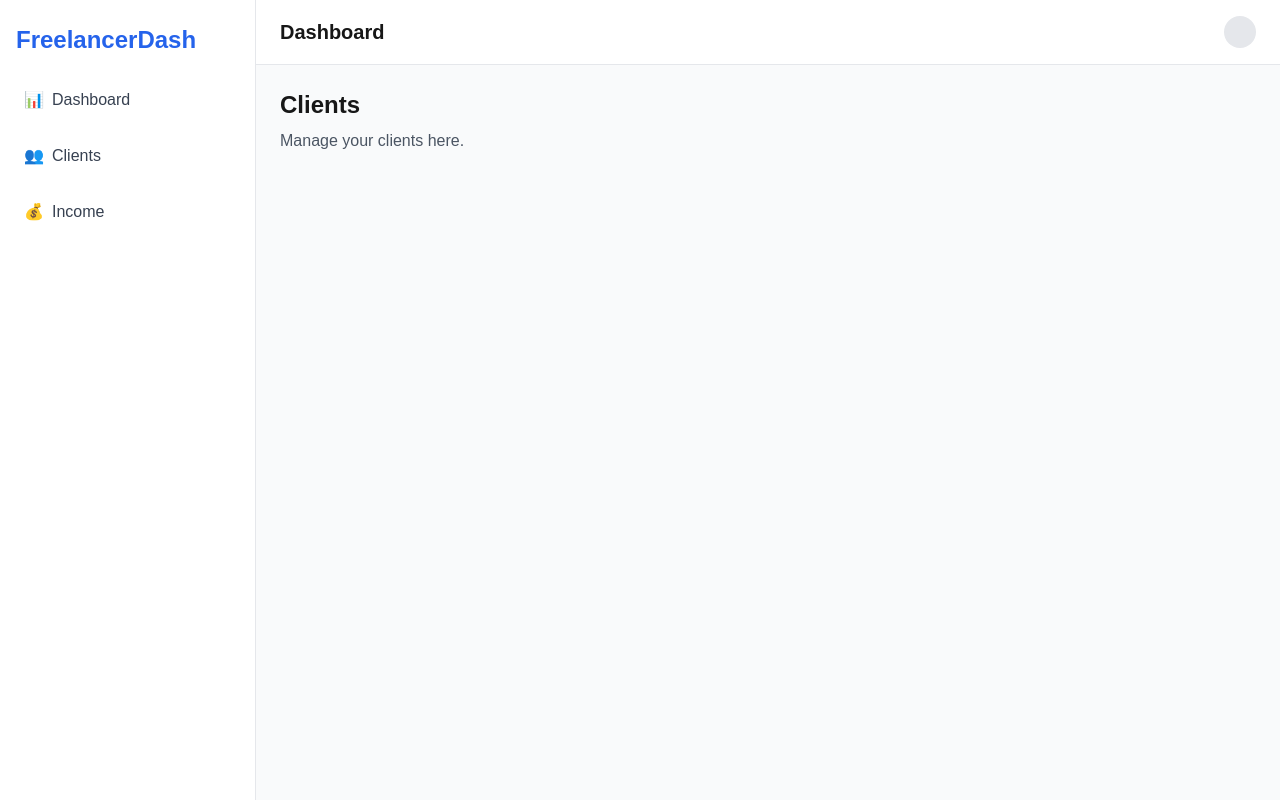
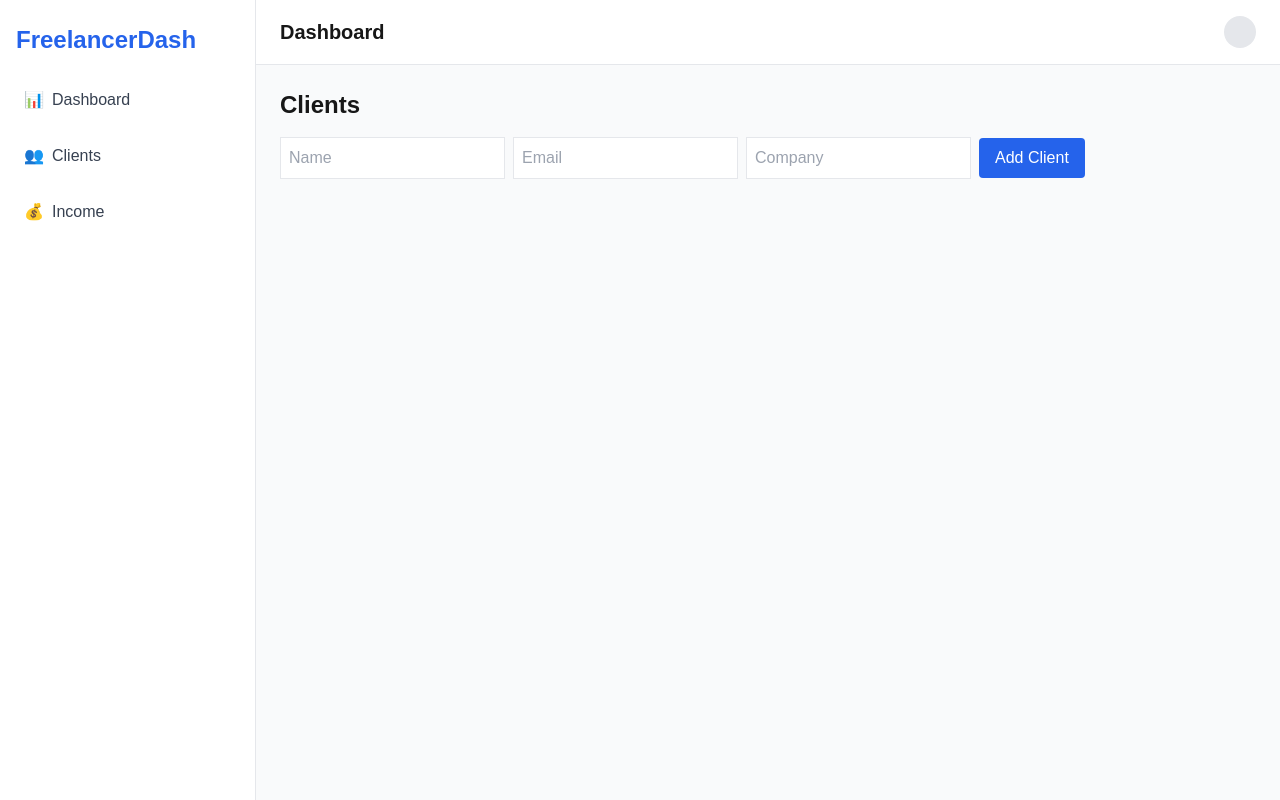
Before and after one commit to MicheleRadici/freelancer-dashboard, a Next.js app: page /clients in a window 1280 px wide. Built offline with nearby package versions, Linux system fonts and the light colour scheme.

Commit message:
Add clients page with add client functionality

```diff
--- a/package.json
+++ b/package.json
@@ -11,13 +11,15 @@
   "dependencies": {
     "next": "15.3.2",
     "react": "^19.0.0",
-    "react-dom": "^19.0.0"
+    "react-dom": "^19.0.0",
+    "uuid": "^11.1.0"
   },
   "devDependencies": {
     "@eslint/eslintrc": "^3",
     "@types/node": "^20",
     "@types/react": "^19",
     "@types/react-dom": "^19",
+    "@types/uuid": "^10.0.0",
     "autoprefixer": "^10.4.16",
     "eslint": "^9",
     "eslint-config-next": "15.3.2",
--- a/src/pages/clients.tsx
+++ b/src/pages/clients.tsx
@@ -1,10 +1,62 @@
 import Layout from "@/components/layout";
+import { useState } from "react";
+import { Client } from "@/types/client";
+import { v4 as uuidv4 } from "uuid";
 
-export default function Clients() {
+export default function ClientsPage() {
+  const [clients, setClients] = useState<Client[]>([]);
+  const [newClient, setNewClient] = useState({ name: "", email: "", company: "" });
+
+  const handleAddClient = () => {
+    if (!newClient.name || !newClient.email) return;
+    const client: Client = { id: uuidv4(), ...newClient };
+    setClients([...clients, client]);
+    setNewClient({ name: "", email: "", company: "" });
+  };
+
   return (
     <Layout>
-      <h1 className="text-2xl font-bold">Clients</h1>
-      <p className="mt-2 text-gray-600">Manage your clients here.</p>
+      <h1 className="text-2xl font-bold mb-4">Clients</h1>
+
+      <div className="mb-6">
+        <input
+          className="border p-2 mr-2"
+          placeholder="Name"
+          value={newClient.name}
+          onChange={(e) => setNewClient({ ...newClient, name: e.target.value })}
+        />
+        <input
+          className="border p-2 mr-2"
+          placeholder="Email"
+          value={newClient.email}
+          onChange={(e) => setNewClient({ ...newClient, email: e.target.value })}
+        />
+        <input
+          className="border p-2 mr-2"
+          placeholder="Company"
+          value={newClient.company}
+          onChange={(e) => setNewClient({ ...newClient, company: e.target.value })}
+        />
+        <button
+          onClick={handleAddClient}
+          className="bg-blue-600 text-white px-4 py-2 rounded hover:bg-blue-700"
+        >
+          Add Client
+        </button>
+      </div>
+
+      <ul>
+        {clients.map((client) => (
+          <li
+            key={client.id}
+            className="bg-white p-4 shadow mb-2 rounded border border-gray-200"
+          >
+            <h2 className="font-semibold">{client.name}</h2>
+            <p className="text-sm text-gray-600">{client.email}</p>
+            {client.company && <p className="text-sm text-gray-500">{client.company}</p>}
+          </li>
+        ))}
+      </ul>
     </Layout>
   );
 }
--- /dev/null
+++ b/src/types/client.ts
@@ -0,0 +1,6 @@
+export type Client = {
+  id: string;
+  name: string;
+  email: string;
+  company?: string;
+};
```
Also changed, not shown: 1 other file (tests, documents, lock files or other folders).
